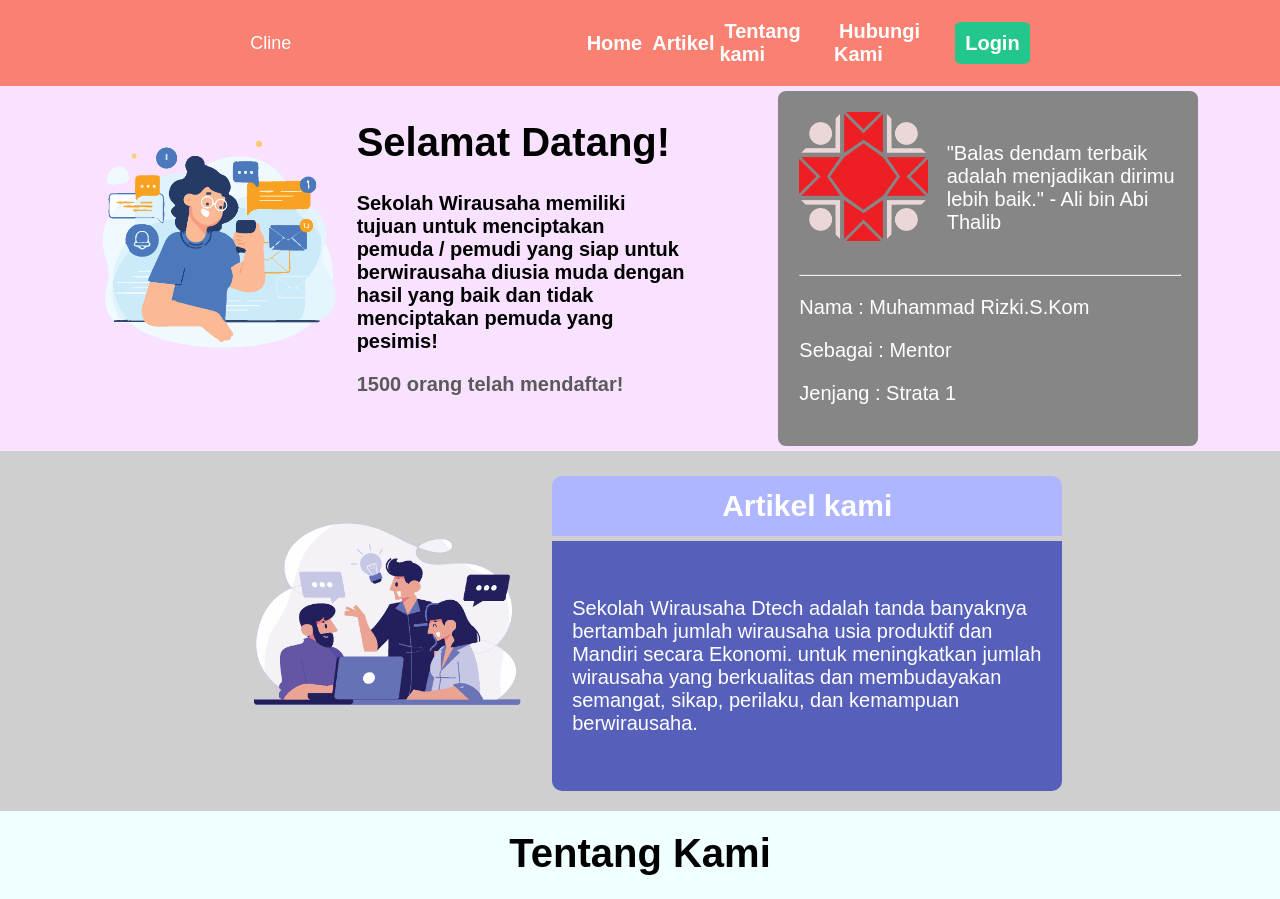
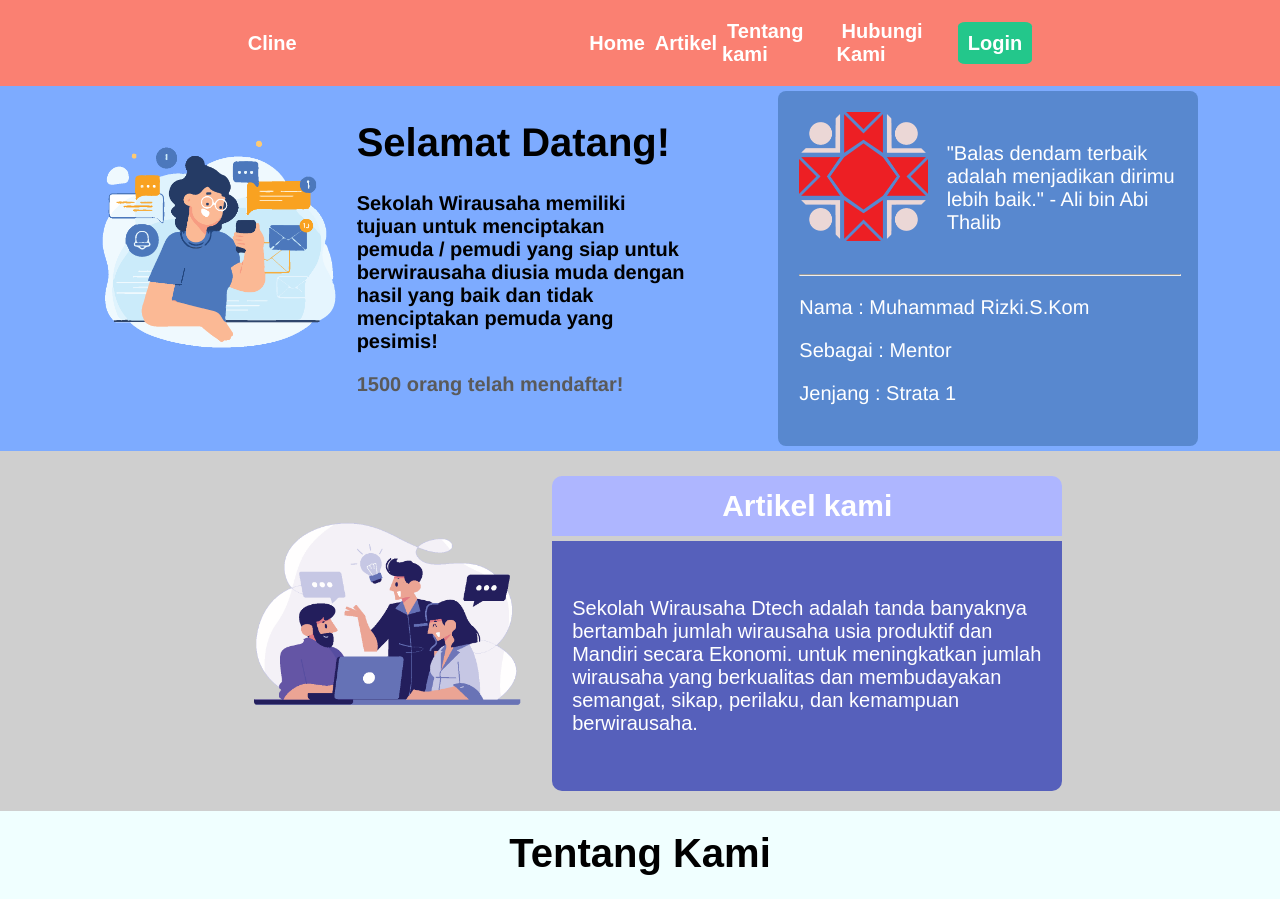
Before and after one commit to humanrizki/landing-page, a plain HTML site: page index.html in a window 1280 px wide. Shown: the top 899 px of the page. Drawn offline with Linux system fonts and the light colour scheme.

Commit message:
menyelesaikan hasil akhir dan sudah selesai

```diff
--- a/css/style.css
+++ b/css/style.css
@@ -23,8 +23,9 @@ div.utama nav.navbar a.watermark {
 	color: white;
 	text-decoration: none;
 	/* font-size: inherit; */
-	font-size: 18px;
+	font-size: 20px;
 	pointer-events: none;
+	font-weight: bold;
 }
 a.watermark {
 	color: blue;
@@ -101,13 +102,14 @@ div.utama div.content div.content-pertama{
 	display: flex;
 	flex-direction: row;
 	justify-content: space-evenly;
-	background-color: rgb(249, 226, 255);
+	background-color: rgb(125, 171, 255);
 	/* align-content: flex-end; */
 	flex-wrap: wrap;
 	/* float: left; */
 	width: 100%;
 	/* height: 200px; */
 	align-items: center;
+	font-family: 'Franklin Gothic Medium', 'Arial Narrow', Arial, sans-serif;
 }
 div.utama div.content div.content-kedua{
 	display: flex;
@@ -155,7 +157,7 @@ div.utama div.content div.content-pertama aside.aside div.side {
 	display: block;
 	/* height: 200px; */
 	padding: 5%;
-	background-color: #868686;
+	background-color: #5888cf;
 	border-radius: 8px;
 	/* padding: 2%; */
 	margin: 5px;
@@ -362,7 +364,9 @@ div.utama  div.content div.kotak-h div.hubungi-2 iframe.map{
 	margin-right: 1%;
 	margin-top: 0;
 }
-
+div.utama  div.content div.kotak-h div.hubungi-2 p{
+	font-family: 'Franklin Gothic Medium', 'Arial Narrow', Arial, sans-serif;
+}
 /* div.utama  div.content div.kotak-h div.hubungi-2 */
 div.utama div.content div.kotak-h div.hubungi {
 	display: flex;
```
